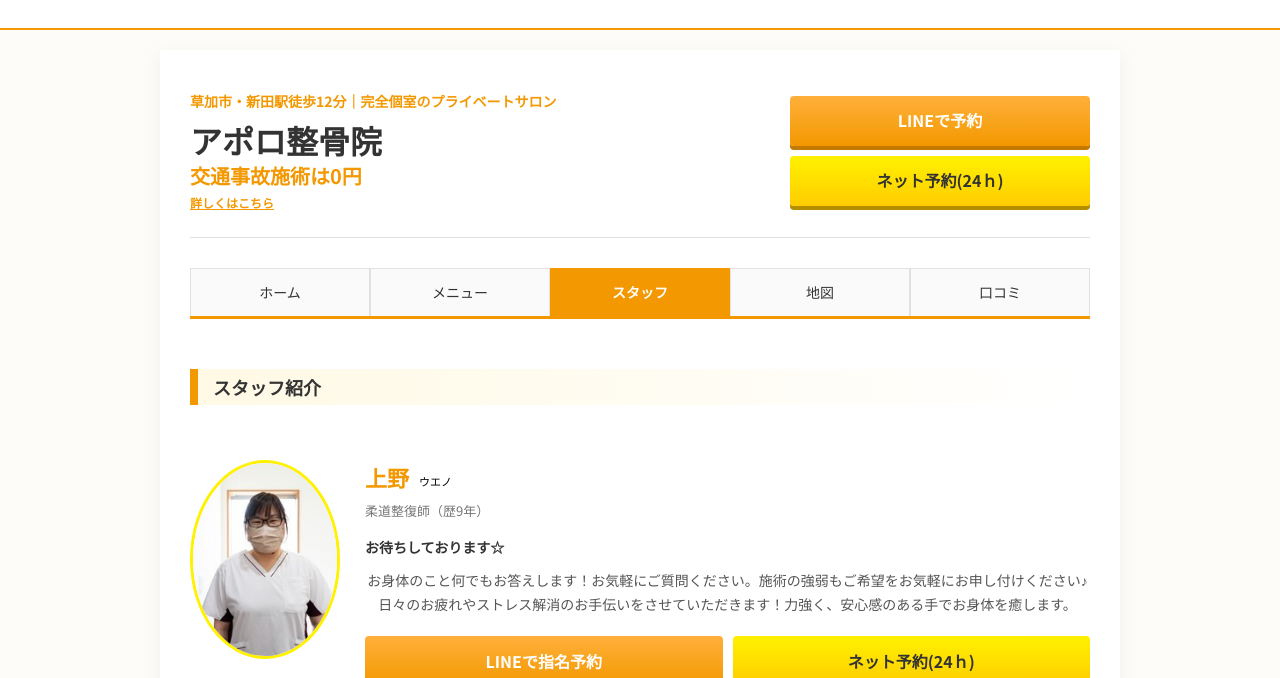
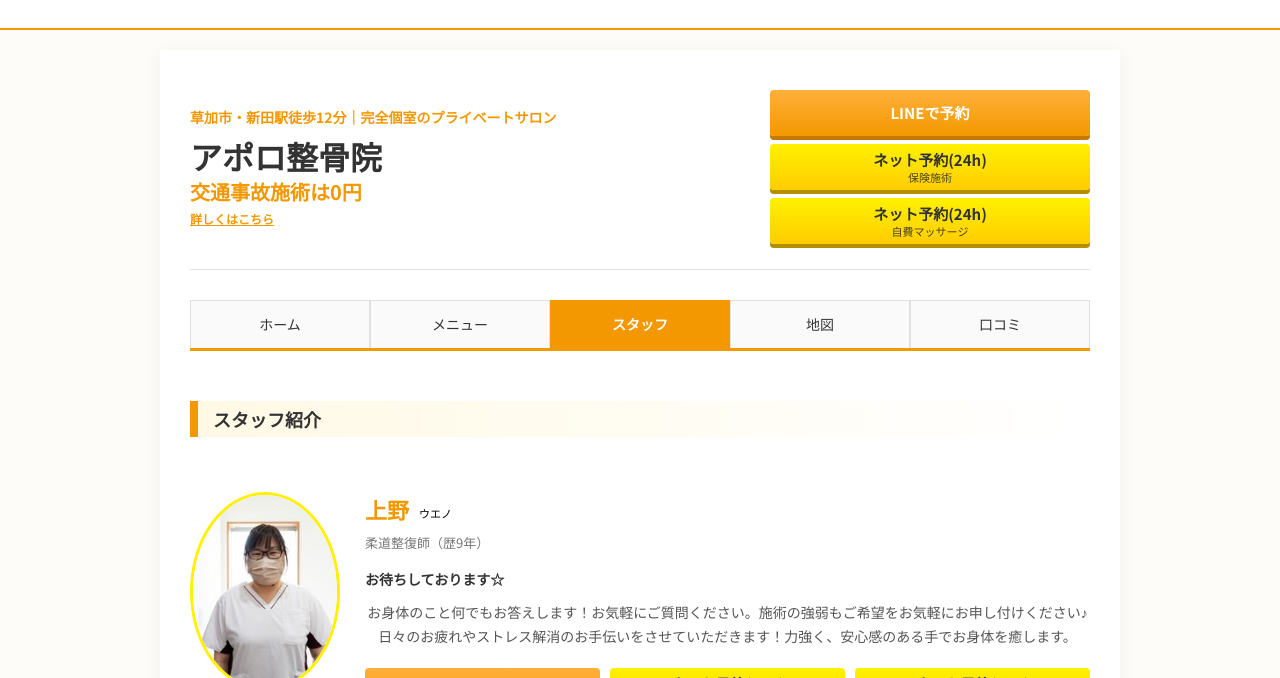
Before and after one commit to nitraiders/apollo-seikotsuin, a plain HTML site: page staff.html in a window 1280 px wide. Shown: the part 122-800 px from the top of the page. Drawn offline with Linux system fonts and the light colour scheme.

Commit message:
feat: expand reservation buttons to 3 (LINE, Insurance TOL, Self-pay TOL) across all pages

```diff
--- a/staff.html
+++ b/staff.html
@@ -77,8 +77,9 @@
                 <div class="catch-link"><a href="accident.html" target="_blank">詳しくはこちら</a></div>
             </div>
             <div class="salon-actions">
-                <a href="https://lin.ee/6cYRjnW" class="btn-reserve-brand">LINEで予約</a>
-                <a href="https://tol-app.jp/s/apollo" class="btn-reserve-net">ネット予約(24ｈ)</a>
+                <a href="https://lin.ee/6cYRjnW" class="btn-reserve-brand" target="_blank" rel="noopener">LINEで予約</a>
+                <a href="https://tol-app.jp/s/gpp1nobkx4jm6r65wd5f" class="btn-reserve-net" target="_blank" rel="noopener">ネット予約(24h)<span class="sub-text">保険施術</span></a>
+                <a href="https://tol-app.jp/s/apollo" class="btn-reserve-net" target="_blank" rel="noopener">ネット予約(24h)<span class="sub-text">自費マッサージ</span></a>
             </div>
         </header>
 
@@ -107,9 +108,10 @@
                         <div style="font-size: 14px; color: #555; line-height: 1.7; text-align: center;">
                             お身体のこと何でもお答えします！お気軽にご質問ください。施術の強弱もご希望をお気軽にお申し付けください♪日々のお疲れやストレス解消のお手伝いをさせていただきます！力強く、安心感のある手でお身体を癒します。
                         </div>
-                        <div style="display: flex; gap: 10px; margin-top: 20px;">
-                            <a href="https://lin.ee/6cYRjnW" class="btn-reserve-brand" style="flex: 1; margin-bottom: 0; display: flex; align-items: center; justify-content: center; height: 50px;">LINEで指名予約</a>
-                            <a href="https://tol-app.jp/s/apollo" class="btn-reserve-net" style="flex: 1; display: flex; align-items: center; justify-content: center; height: 50px;">ネット予約(24ｈ)</a>
+                        <div class="btns-flex" style="display: flex; gap: 10px; margin-top: 20px;">
+                            <a href="https://lin.ee/6cYRjnW" class="btn-reserve-brand" style="flex: 1; margin-bottom: 0;" target="_blank" rel="noopener">LINEで指名予約</a>
+                            <a href="https://tol-app.jp/s/gpp1nobkx4jm6r65wd5f" class="btn-reserve-net" style="flex: 1;" target="_blank" rel="noopener">ネット予約(24h)<span class="sub-text">保険施術</span></a>
+                            <a href="https://tol-app.jp/s/apollo" class="btn-reserve-net" style="flex: 1;" target="_blank" rel="noopener">ネット予約(24h)<span class="sub-text">自費マッサージ</span></a>
                         </div>
                     </div>
                 </div>
--- a/theme.css
+++ b/theme.css
@@ -122,26 +122,32 @@ img {
 }
 
 .salon-actions {
-    width: 300px;
+    width: 320px;
+    display: flex;
+    flex-direction: column;
+    gap: 8px;
 }
 
 .btn-reserve-brand {
     background: linear-gradient(to bottom, #ffb03b, #f39800);
     color: #fff !important;
     display: flex;
+    flex-direction: column;
     align-items: center;
     justify-content: center;
     text-align: center;
-    padding: 0 15px;
-    height: 50px;
+    padding: 6px 12px;
+    min-height: 46px;
     border-radius: 4px;
     font-weight: bold;
-    font-size: 16px;
+    font-size: 15px;
+    line-height: 1.2;
     box-shadow: 0 4px 0 #c27a00;
     transition: transform 0.1s;
-    margin-bottom: 10px;
+    margin-bottom: 0;
     border: none;
     text-decoration: none;
+    box-sizing: border-box;
 }
 
 .btn-reserve-brand:hover {
@@ -153,23 +159,34 @@ img {
     background: linear-gradient(to bottom, #fff100, #ffcc00);
     color: #333 !important;
     display: flex;
+    flex-direction: column;
     align-items: center;
     justify-content: center;
     text-align: center;
-    padding: 0 15px;
-    height: 50px;
+    padding: 6px 12px;
+    min-height: 46px;
     border-radius: 4px;
     font-weight: bold;
-    font-size: 16px;
+    font-size: 15px;
+    line-height: 1.2;
     box-shadow: 0 4px 0 #b38f00;
     transition: transform 0.1s;
     border: none;
     text-decoration: none;
+    box-sizing: border-box;
 }
 
 .btn-reserve-net:hover {
     transform: translateY(2px);
     box-shadow: 0 2px 0 #b38f00;
+}
+
+.sub-text {
+    font-size: 11px;
+    font-weight: normal;
+    display: block;
+    margin-top: 2px;
+    opacity: 0.9;
 }
 
 /* Tabs Navigation */
@@ -475,6 +492,10 @@ img {
     .g-header { padding: 15px 0; }
     .g-header .inner { width: 100%; padding: 0 20px; }
     .site-logo { max-width: 200px; }
+@media (max-width: 600px) {
+    .btns-flex {
+        flex-direction: column !important;
+    }
 }
 
 @media (max-width: 480px) {
```
Also changed, not shown: access.html (+3 -2 lines), accident.html (+3 -2 lines), blog.html (+3 -2 lines), coupon.html (+3 -1 lines), gallery.html (+3 -2 lines), index.html (+6 -4 lines), map.html (+3 -2 lines), menu.html (+3 -2 lines), photo.html (+3 -2 lines), review.html (+3 -2 lines).
